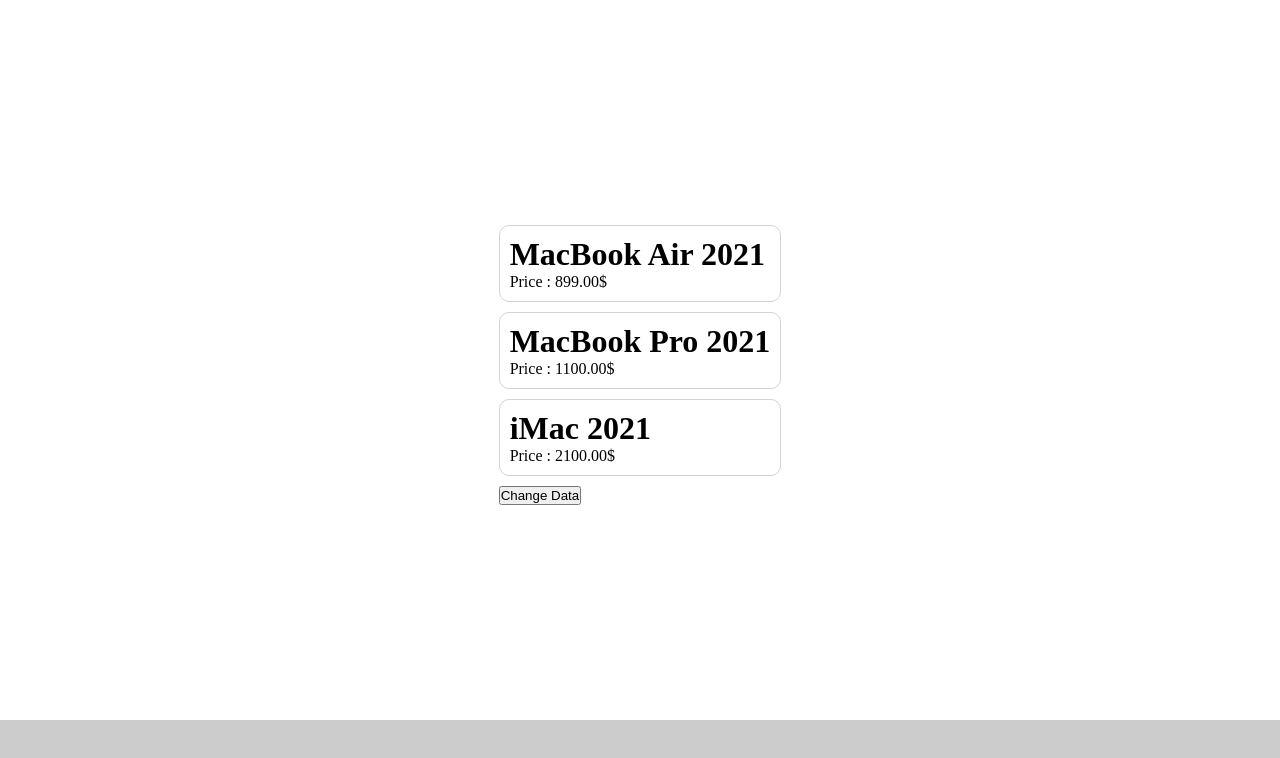
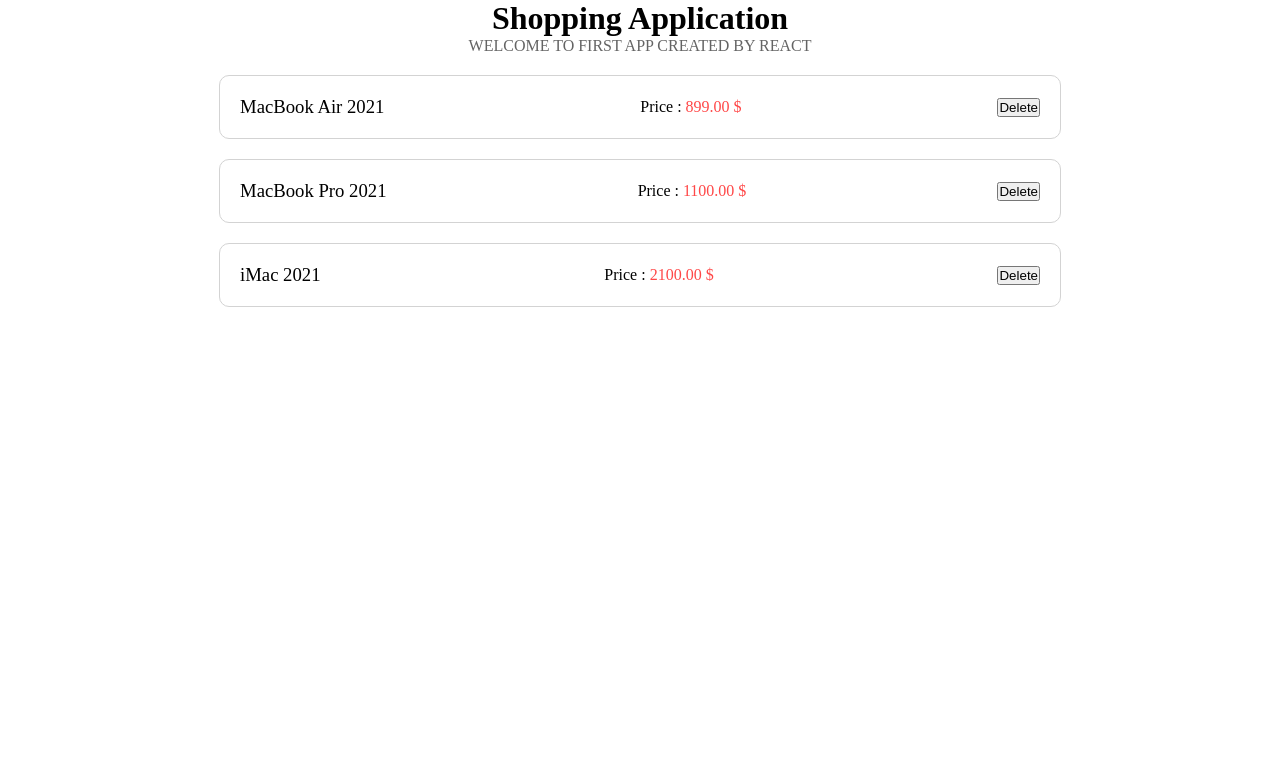
Before and after one commit to hamid19471/shoppingCard, a React (Create React App) app: page / in a window 1280 px wide. Shown: the top 758 px of the page. Built offline with nearby package versions, Linux system fonts and the light colour scheme; the HTML template or start-up script is replaced by a standard one.

Commit message:
Add delete button to product items and pased a function to that

```diff
--- a/src/App.css
+++ b/src/App.css
@@ -1,8 +1,15 @@
 .container{
     display: flex;
     align-items: center;
-    justify-content: center;
     flex-direction: column;
     background-color:#fff;
     height: 90vh;
 }
+
+.app__heading{
+    text-align: center
+}
+
+.app__heading p{
+    color:rgb(100, 100, 100)
+}
--- a/src/App.js
+++ b/src/App.js
@@ -5,9 +5,12 @@
 function App() {
     return (
         <div className="container">
+            <div className="app__heading">
+                <h1>Shopping Application</h1>
+                <p>WELCOME TO FIRST APP CREATED BY REACT</p>
+            </div>
             <div>
                 <ProductList />
-                <button>Change Data</button>
             </div>
         </div>
     );
--- a/src/components/ProducstList/ProductList.jsx
+++ b/src/components/ProducstList/ProductList.jsx
@@ -1,28 +1,36 @@
-import React from "react";
+import React, { useState } from "react";
 import Products from "../ProductCards/Products";
 const ProductList = () => {
-    const data = [
+    const [data, setDate] = useState([
         {
+            id: 1,
             title: "MacBook Air 2021",
-            price: "899.00$",
+            price: "899.00 $",
         },
         {
+            id: 2,
             title: "MacBook Pro 2021",
-            price: "1100.00$",
+            price: "1100.00 $",
         },
         {
+            id: 3,
             title: "iMac 2021",
-            price: "2100.00$",
+            price: "2100.00 $",
         },
-    ];
+    ]);
+
+    const onDeleteHandler = (id) => {
+        setDate(data.filter((item) => item.id !== id));
+    };
     return (
         <div>
             <div>
                 {data.map((item) => (
                     <Products
-                        key={item.length}
+                        key={item.id}
                         price={item.price}
                         name={item.title}
+                        onDelete={() => onDeleteHandler(item.id)}
                     />
                 ))}
             </div>
--- a/src/components/ProductCards/Product.module.css
+++ b/src/components/ProductCards/Product.module.css
@@ -1,6 +1,18 @@
 .product{
     border: 1px solid lightgray;
     border-radius: 10px;
-    margin: 10px auto;
-    padding: 10px;
+    margin: 20px auto;
+    padding: 20px;
+    width: 50rem;
+    display: flex;
+    justify-content: space-between;
+    align-items: center;
 }
+
+.product__title{
+    font-weight: 500;
+}
+
+.product__price{
+    color: rgb(255, 71, 71);
+}
--- a/src/components/ProductCards/Products.jsx
+++ b/src/components/ProductCards/Products.jsx
@@ -2,11 +2,14 @@
 import styled from "./Product.module.css";
 //Module for import CSS styles is bettrer and requiment for import css and style in compont
 //when you use this method, all of styles only use in selected component
-const Products = ({ price, name }) => {
+const Products = ({ price, name, onDelete }) => {
     return (
         <div className={styled.product}>
-            <h1>{name}</h1>
-            <p>Price : {price}</p>
+            <h3 className={styled.product__title}>{name}</h3>
+            <p>
+                Price : <span className={styled.product__price}>{price}</span>
+            </p>
+            <button onClick={onDelete}>Delete</button>
         </div>
     );
 };
--- a/src/index.css
+++ b/src/index.css
@@ -4,5 +4,6 @@
 }
 
 body{
-    background-color: #ccc;
+    /* background-color: #ccc; */
+    font-family: 'oswald'
 }
```
